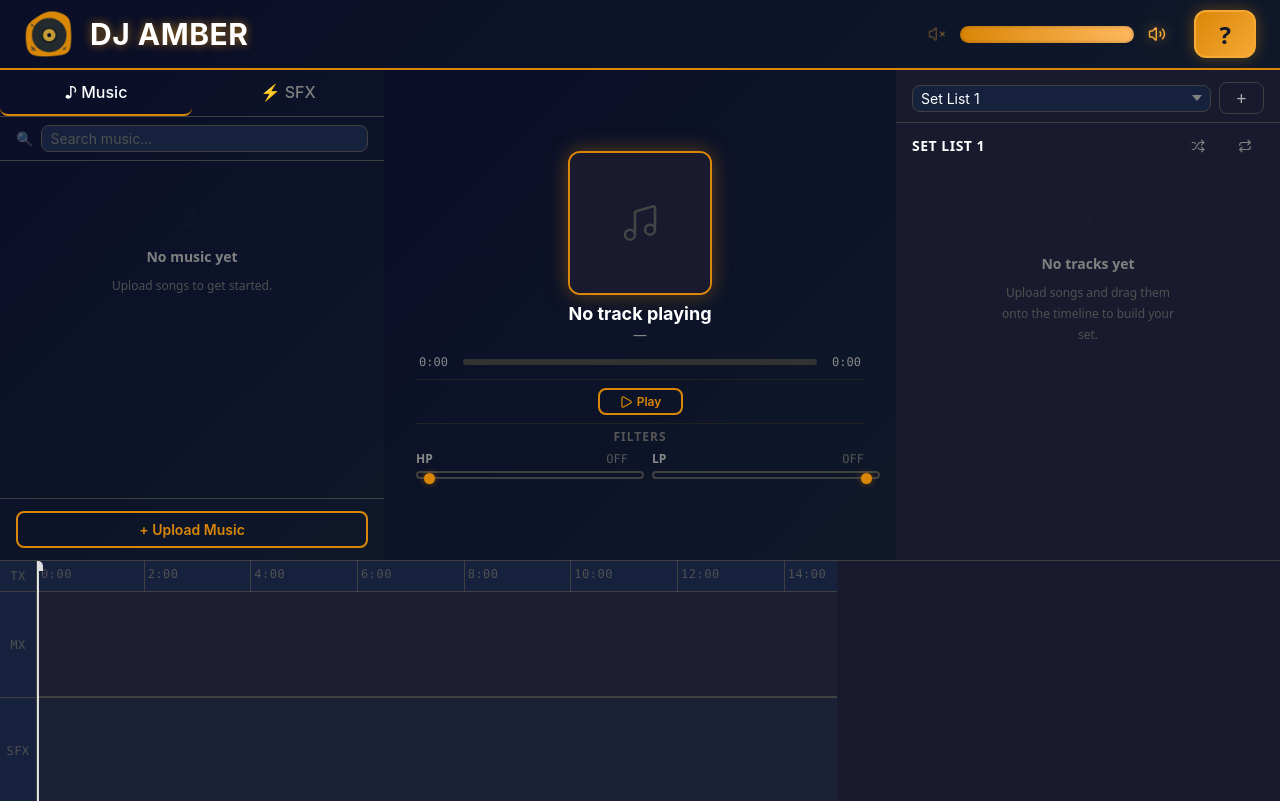
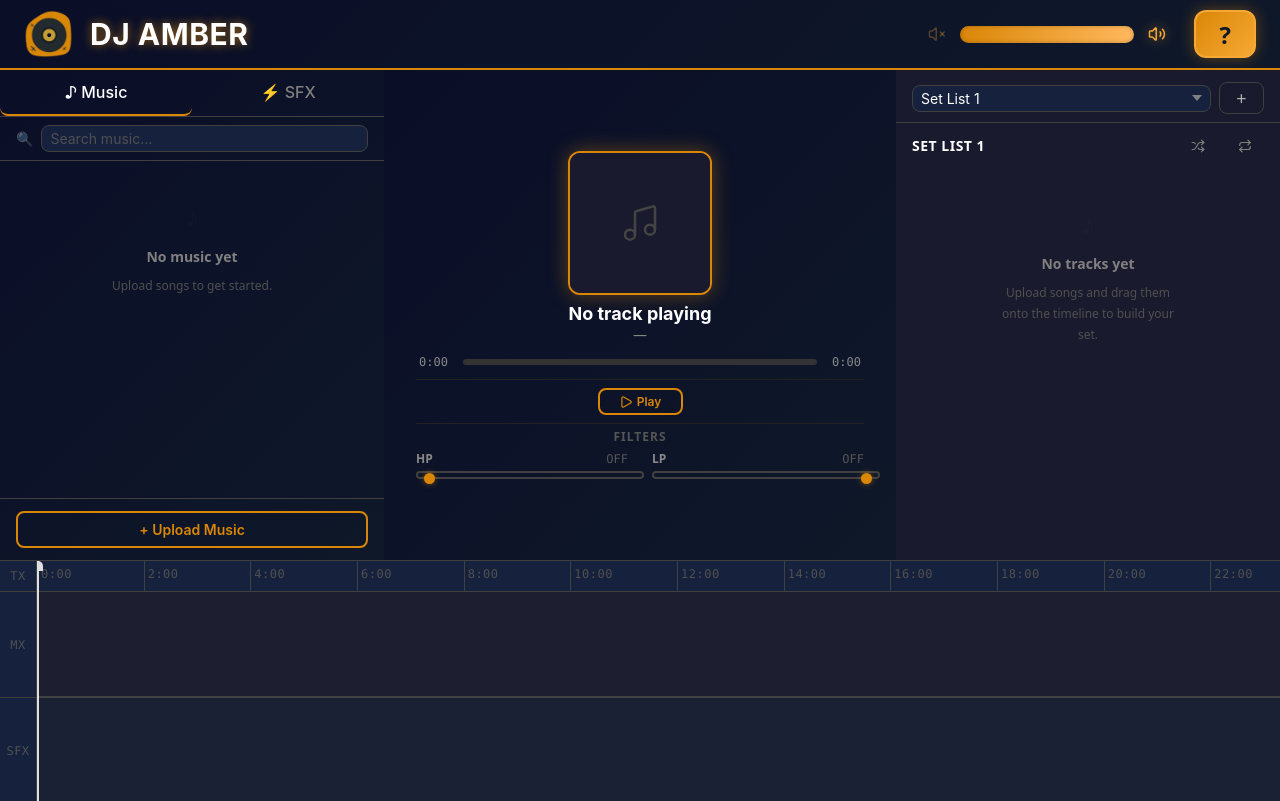
Before and after one commit to hashmapenjoyer/DJ-AMBER, a React (Vite) app: page / in a window 1280 px wide. Built offline with nearby package versions, Linux system fonts and the light colour scheme.

Commit message:
prevent zooming out past end of the timeline

```diff
--- a/src/components/Timeline/Timeline.tsx
+++ b/src/components/Timeline/Timeline.tsx
@@ -8,6 +8,9 @@ import '../../styles/timeline.css';
 // Zoom limits (px per second)
 const MIN_PX_PER_SEC = 0.5;
 const MAX_PX_PER_SEC = 64;
+
+// Empty runway appended after all content so the canvas always extends past what's visible
+const TIMELINE_TAIL_SEC = 3600;
 const ZOOM_SENSITIVITY = 0.001;
 
 // Vertical margin inside each lane (px above and below a clip)
@@ -40,6 +43,14 @@ export default function Timeline({ sfxClips, onSfxChange }: TimelineProps) {
 
   const scrollRef = useRef<HTMLDivElement>(null);
   const totalTime = engine.getTotalDuration() || 900;
+  const effectiveDuration = totalTime + TIMELINE_TAIL_SEC;
+
+  // we need these for the wheel handler bc react
+  const effectiveDurationRef = useRef(effectiveDuration);
+  useEffect(() => {
+    effectiveDurationRef.current = effectiveDuration;
+  }, [effectiveDuration]);
+  const containerWidthRef = useRef(800);
 
   // Resizing (tbh idk how good this implementation is, but it works :) )
   const [containerSize, setContainerSize] = useState({ width: 800, height: 240 });
@@ -48,6 +59,7 @@ export default function Timeline({ sfxClips, onSfxChange }: TimelineProps) {
     const el = scrollRef.current;
     if (!el) return;
     const ro = new ResizeObserver(([entry]) => {
+      containerWidthRef.current = entry.contentRect.width;
       setContainerSize({
         width: entry.contentRect.width,
         height: entry.contentRect.height,
@@ -82,7 +94,7 @@ export default function Timeline({ sfxClips, onSfxChange }: TimelineProps) {
     pxPerSecRef.current = pxPerSec;
   }, [pxPerSec]);
 
-  const timelineWidth = totalTime * pxPerSec;
+  const timelineWidth = effectiveDuration * pxPerSec;
 
   const playheadRef = useRef<HTMLDivElement>(null);
 
@@ -309,7 +321,12 @@ export default function Timeline({ sfxClips, onSfxChange }: TimelineProps) {
       const oldPps = pxPerSecRef.current;
       const delta = e.deltaY !== 0 ? e.deltaY : -e.deltaX;
       const factor = 1 - delta * ZOOM_SENSITIVITY;
-      const newPps = Math.min(MAX_PX_PER_SEC, Math.max(MIN_PX_PER_SEC, oldPps * factor));
+      // prevent zooming out enough to see the canvas end
+      const minPps = Math.max(
+        MIN_PX_PER_SEC,
+        containerWidthRef.current / effectiveDurationRef.current,
+      );
+      const newPps = Math.min(MAX_PX_PER_SEC, Math.max(minPps, oldPps * factor));
       if (newPps === oldPps) return;
 
       const rectLeft = el.getBoundingClientRect().left;
@@ -346,7 +363,7 @@ export default function Timeline({ sfxClips, onSfxChange }: TimelineProps) {
           <div className="timeline_canvas" style={{ width: timelineWidth, height: canvasHeight }}>
             {/* Time ticks */}
             <TimelineTicks
-              totalTime={totalTime}
+              totalTime={effectiveDuration}
               pxPerSec={pxPerSec}
               timelineWidth={timelineWidth}
               height={ticksRowHeight}
```
